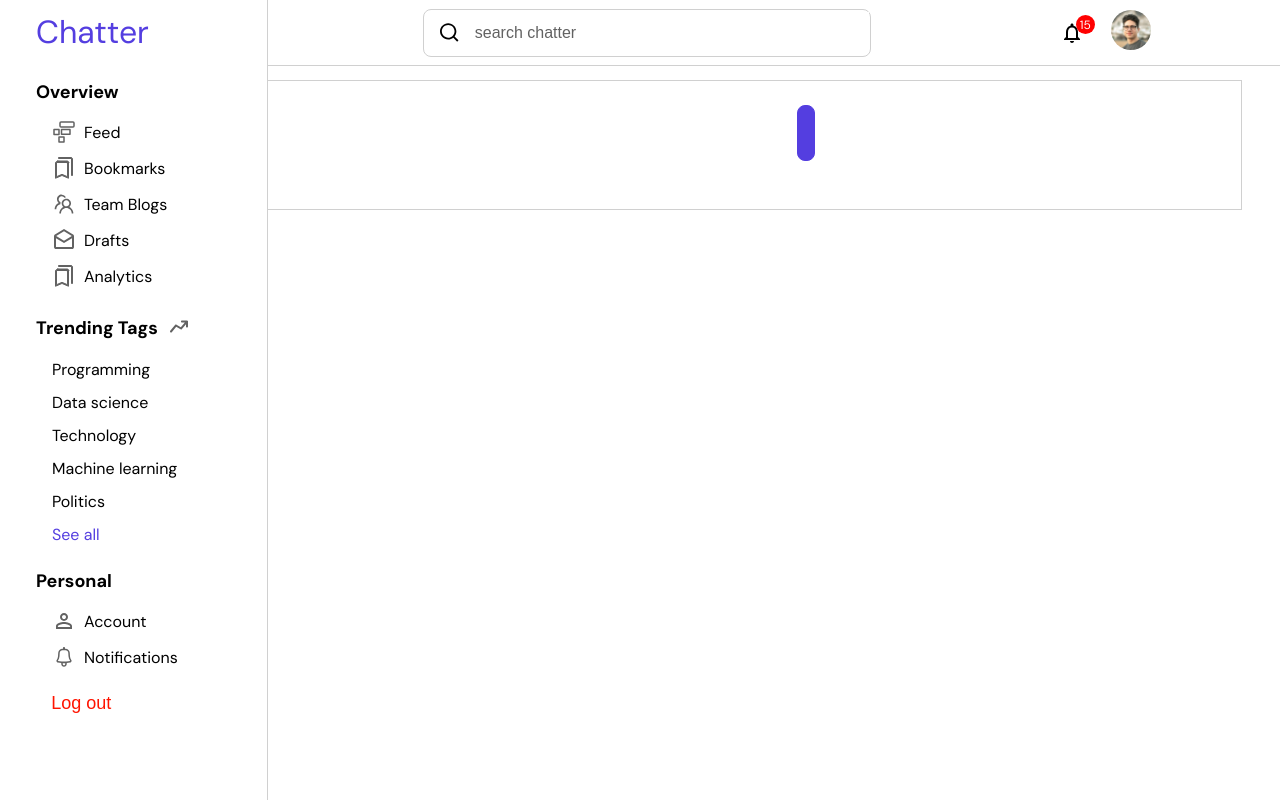
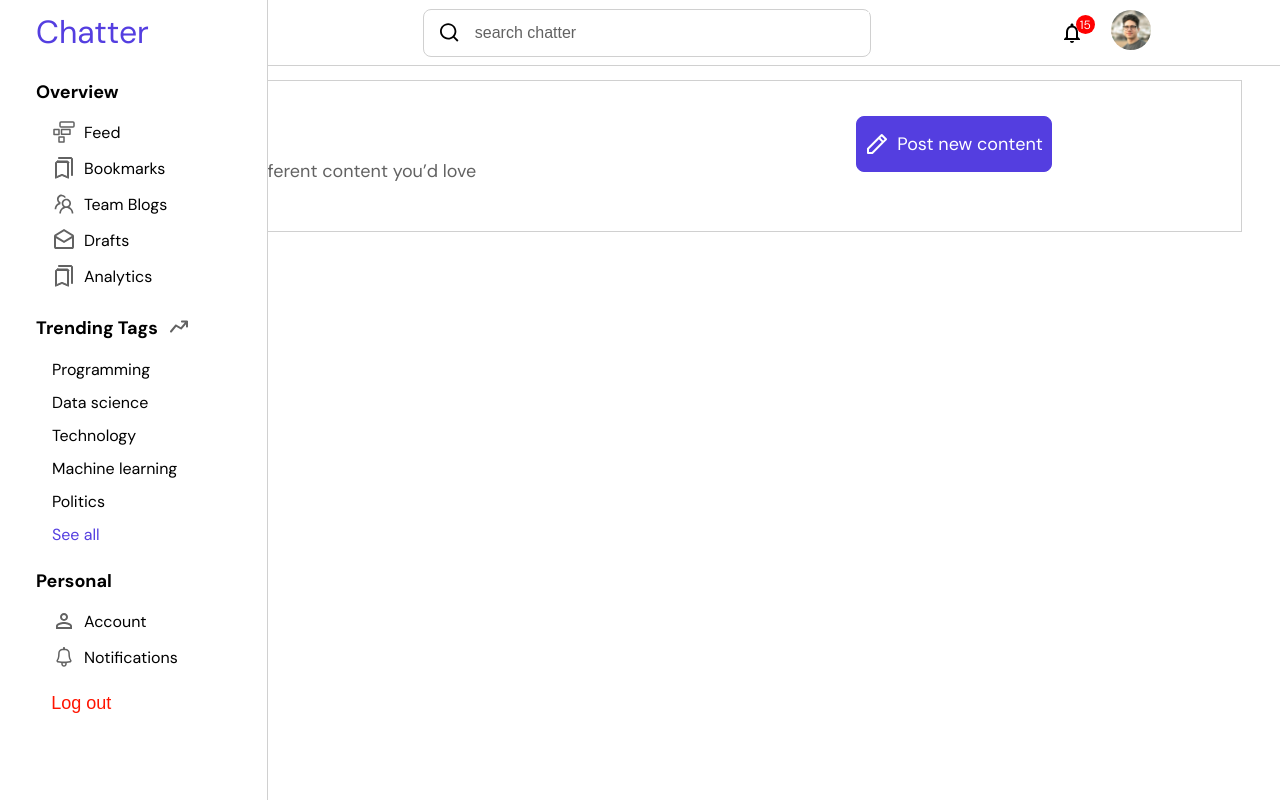
Before and after one commit to okhuaroboosayuki/chatter, a React (Create React App) app: page /feed/1 in a window 1280 px wide. Built offline with nearby package versions, Linux system fonts and the light colour scheme; no server answers.

Commit message:
added proper link to Helmet component, & added contents

```diff
--- a/src/pages/Feed.tsx
+++ b/src/pages/Feed.tsx
@@ -2,15 +2,25 @@ import { Helmet } from "react-helmet-async";
 import { SideNav } from "../components/SideNav";
 import { TopNav } from "../components/TopNav";
 import "../styles/scss/feed.scss";
-import { AuthContextProvider } from "../context/AuthenticationContext";
+import {
+  AuthContext,
+  AuthContextProvider,
+} from "../context/AuthenticationContext";
+import PenIcon from "../icons/PenIcon";
+import { useContext } from "react";
 
 export const Feed = () => {
+  const { currentUser } = useContext(AuthContext);
+
   return (
     <>
       <Helmet>
         <title>Feed</title>
-        <meta name="description" content="Register to get access to the app" />
-        <link rel="canonical" href="/signup" />
+        <meta
+          name="description"
+          content="Explore different content you’d love"
+        />
+        <link rel="canonical" href={`/feed/${currentUser?.uid}`} />
       </Helmet>
       <AuthContextProvider>
         <section className="feed">
@@ -21,10 +31,13 @@ export const Feed = () => {
             <div className="feed_posts_container">
               <div className="feed_heading">
                 <div className="feed_title">
-                  {/* <h2></h2> */}
-                  <p></p>
+                  <h2>FEED</h2>
+                  <p>Explore different content you’d love </p>
                 </div>
-                <div className="new_post_btn"></div>
+                <div className="new_post_btn">
+                  <PenIcon className="new_post_icon" />
+                  <p>Post new content</p>
+                </div>
               </div>
 
               <div className="feed_categories">
```
